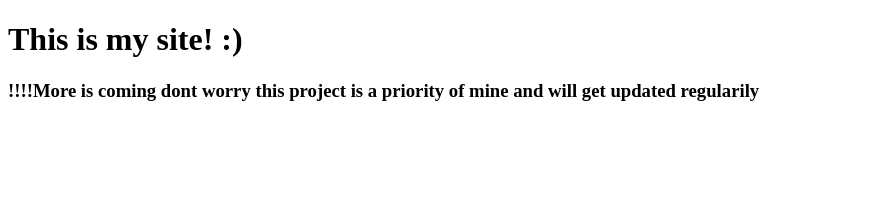
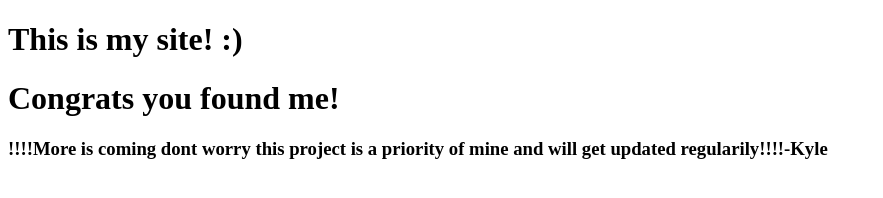
Before and after one commit to Fougal/Fougal.github.io, a plain HTML site: page index.html in a window 1280 px wide. Shown: the whole page, without its empty margins (0-883 px from the left). Drawn offline with Linux system fonts and the light colour scheme.

Commit message:
Update index.html

```diff
--- a/index.html
+++ b/index.html
@@ -11,7 +11,8 @@
 
 	<body>
 		<h1>This is my site! :)</h1>
-		<h3>!!!!More is coming dont worry this project is a priority of mine and will get updated regularily</h3>
+		<h1>Congrats you found me!</h1>
+		<h3>!!!!More is coming dont worry this project is a priority of mine and will get updated regularily!!!!-Kyle</h3>
 	<img src="imgs/VFA-Arms-final-243x300.jpg>
 
 
```
